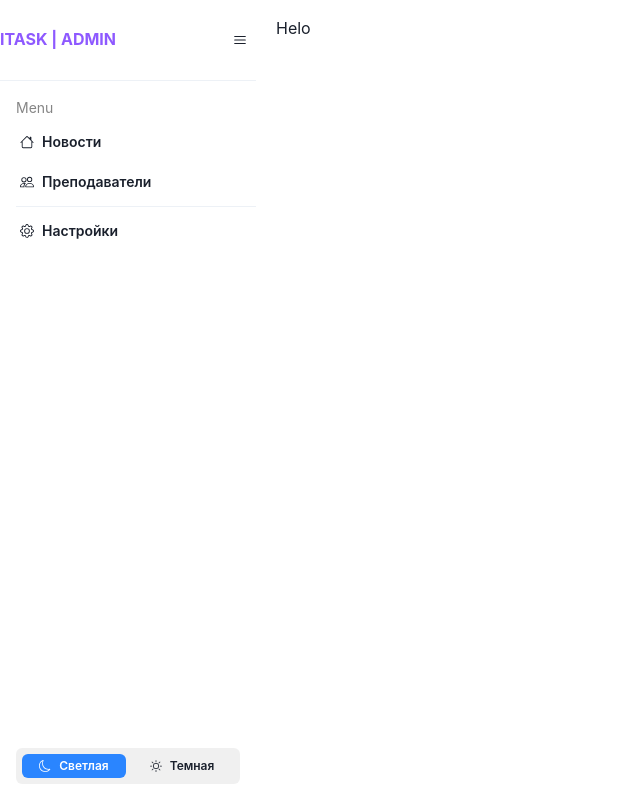
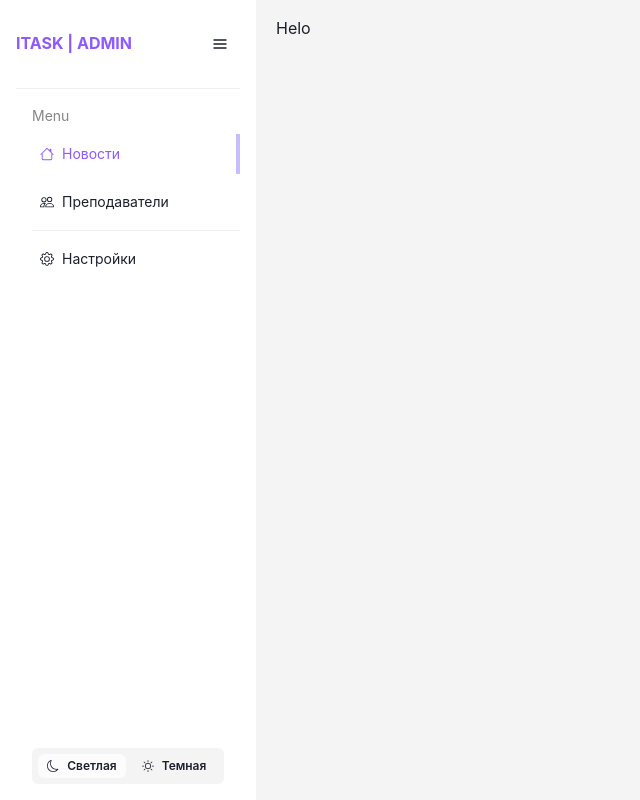
Before and after one commit to AnastasiaPeretyatko/itask-admin, a Next.js app: page / in a window 1280 px wide. Shown: the whole page, without its empty margins (0-640 px from the left). Built offline with nearby package versions, Linux system fonts and the light colour scheme; no server answers.

Commit message:
TSK-8: добавление стилей

```diff
--- a/src/style/components/button.ts
+++ b/src/style/components/button.ts
@@ -1,7 +1,6 @@
 import { defineStyle, defineStyleConfig } from '@chakra-ui/react'
 
-const baseStyle = defineStyle({
-})
+const baseStyle = defineStyle({})
 
 const switchTheme = defineStyle(() => {
   return {
@@ -10,8 +9,8 @@ const switchTheme = defineStyle(() => {
     maxW: 'unset',
     width: '100%',
     _active: {
-      bg: 'PRIMARY_BLUE',
-      color: 'white',
+      bg: 'fill.switch',
+      // color: 'white',
       borderRadius: 'md',
     },
   }
@@ -19,36 +18,62 @@ const switchTheme = defineStyle(() => {
 
 const primary = defineStyle(() => {
   return {
-    bg: 'PRIMARY_BLUE',
+    paddingX: 7,
+    fontSize: 'sm',
+    bg: 'PRIMARY_PURPLE',
     color: 'white',
+    // textTransform: 'capitalize',
+    borderRadius: 10,
+
     _hover: {
-      opacity: 0.8,
+      bgColor: 'purple.600',
+      _disabled: {
+        bg: 'button.bg',
+        color: 'text.pale',
+      },
     },
-    _active: {
-      bg: 'SECONDARY_BLUE',
-    },
+
     _disabled: {
-      bg: 'BLACK_400',
+      bg: 'button.bg',
+      color: 'text.pale',
     },
   }
 })
 
 const sidebarBtn = defineStyle(() => {
   return {
-    borderRadius: 'md',
-    padding: 1,
+    borderRadius: 'none',
+    paddingY: 1,
+    paddingX: 2,
     justifyContent: 'start',
     width: '100%',
+    fontWeight: 400,
+    fontSize: 'sm',
+    // _hover: {
+    //   bg: 'fill.switch',
+    // },
     _hover: {
-      bg: 'fill.switch'
-    }
+      borderRight: '4px solid',
+      borderColor: 'SECONDARY_PURPLE',
+    },
+    _active: {
+      borderRight: '4px solid',
+      borderColor: 'SECONDARY_PURPLE',
+      color: 'PRIMARY_PURPLE',
+    },
+  }
+})
+
+const iconStyle = defineStyle(() => {
+  return {
+
   }
 })
 
 export const buttonTheme = defineStyleConfig({
   baseStyle,
-  variants: { switchTheme, primary, sidebarBtn },
+  variants: { switchTheme, primary, sidebarBtn, iconStyle },
   defaultProps: {
-    size: 'sm',
+    // size: 'sm',
   },
 })
--- a/src/style/components/container.ts
+++ b/src/style/components/container.ts
@@ -1,13 +1,9 @@
-import {
-  defineStyle,
-  defineStyleConfig,
-  StyleFunctionProps,
-} from '@chakra-ui/react'
+import { defineStyle, defineStyleConfig } from '@chakra-ui/react'
 
 // define the base component styles
 const baseStyle = defineStyle(() => {
   return {
-    padding: 0,
+    // padding: 0,
     maxW: 'unset',
     width: 'unset',
   }
@@ -43,7 +39,7 @@ const header = defineStyle(() => {
 
 const boxTheme = defineStyle(() => {
   return {
-    width:'100%',
+    width: '100%',
     backgroundColor: 'background.switch',
     display: 'flex',
     flexDir: 'row',
@@ -65,7 +61,8 @@ const selector = defineStyle(() => {
     border: '1px solid',
     borderColor: 'fill.switch',
     position: 'relative',
-    padding: 2,
+    paddingY: 2,
+    paddingX: 4,
     fontSize: 'sm',
     bg: 'bg',
   }
@@ -98,6 +95,7 @@ const label = defineStyle(() => {
 
 const sidebar = defineStyle(() => {
   return {
+    bg: 'sidebarBG',
     display: 'flex',
     flexDir: 'column',
     width: '256px',
--- a/src/style/components/input.ts
+++ b/src/style/components/input.ts
@@ -11,9 +11,29 @@ const form_input = definePartsStyle({
     border: '1px solid',
     borderColor: 'fill.switch',
     _focusVisible: {
-      border: 'inherit'
-    }
-  }
+      border: 'inherit',
+    },
+  },
 })
 
-export const inputTheme = defineMultiStyleConfig({ variants: {form_input} })
+const search = definePartsStyle({
+  field: {
+    paddingX: 4,
+    borderRadius: 10,
+    border: '1px solid',
+    borderColor: 'text.pale',
+    fontSize: 'sm',
+    _placeholder: {
+      fontSize: 'sm',
+      color: 'text.pale',
+    },
+    _focus: {
+      border: '2px solid',
+      borderColor: 'PRIMARY_PURPLE',
+    },
+  },
+})
+
+export const inputTheme = defineMultiStyleConfig({
+  variants: { form_input, search },
+})
--- /dev/null
+++ b/src/style/components/menu.ts
@@ -0,0 +1,28 @@
+import { menuAnatomy } from '@chakra-ui/anatomy'
+import { createMultiStyleConfigHelpers } from '@chakra-ui/react'
+
+const { definePartsStyle, defineMultiStyleConfig } =
+  createMultiStyleConfigHelpers(menuAnatomy.keys)
+
+const baseStyle = definePartsStyle({
+  list: {
+    padding: 2,
+  },
+  item: {
+    display: 'flex',
+    gap: 2,
+    borderRadius: '5px',
+    padding: 2,
+    _hover: {
+      bg: 'background.switch',
+    },
+    _active: {
+      bg: 'transparent',
+    },
+    _focus: {
+      bg: 'transparent',
+    },
+  },
+})
+// export the base styles in the component theme
+export const menuTheme = defineMultiStyleConfig({ baseStyle })
--- /dev/null
+++ b/src/style/components/table.ts
@@ -0,0 +1,20 @@
+import { tableAnatomy } from '@chakra-ui/anatomy'
+import { createMultiStyleConfigHelpers } from '@chakra-ui/react'
+
+const { definePartsStyle, defineMultiStyleConfig } =
+  createMultiStyleConfigHelpers(tableAnatomy.keys)
+
+const baseStyle = definePartsStyle({
+  table: {
+    thead: {
+      bg: 'whiteAlpha.100',
+      th: {
+        paddingY: 3
+      }
+    }
+  }
+})
+
+
+
+export const tableTheme = defineMultiStyleConfig({ baseStyle })
--- a/src/style/theme.ts
+++ b/src/style/theme.ts
@@ -5,6 +5,8 @@ import { headingTheme } from './components/heading'
 import { inputTheme } from './components/input'
 import { listTheme } from './components/list'
 import { modalTheme } from './components/modal'
+import { tableTheme } from './components/table'
+import { menuTheme } from './components/menu'
 
 export const theme = extendTheme({
   config: {
@@ -20,15 +22,19 @@ export const theme = extendTheme({
   },
   semanticTokens: {
     colors: {
+      sidebarBG: { _dark: '#1A1D1F', _light: 'white.100' },
       text: {
         pale: { _dark: 'whiteAlpha.600', _light: 'blackAlpha.600' },
       },
-      bg: { _dark: 'BLACK_100', _light: 'white' },
+      bg: { _dark: 'black', _light: 'white.300' },
       fill: {
-        switch: { _dark: 'whiteAlpha.50', _light: 'blackAlpha.100' },
+        switch: { _dark: 'BLACK_300', _light: 'white.200' },
       },
       background: {
-        switch: { _dark: 'whiteAlpha.50', _light: 'blackAlpha.100' },
+        switch: { _dark: 'BLACK_100', _light: 'white.300' },
+      },
+      button: {
+        bg: { _dark: 'whiteAlpha.900', _light: 'blackAlpha.400' },
       },
     },
   },
@@ -47,6 +53,19 @@ export const theme = extendTheme({
     BLACK_200: '#1A1D1F',
     BLACK_300: '#272B30',
     BLACK_400: '#303336',
+
+    white: {
+      100: 'white',
+      200: '#FCFCFC',
+      300: '#F4F4F4',
+    },
+
+    red: {
+      100: '#FFECEE'
+    },
+
+    black: '#111315',
+    PRIMARY_WHITE: '#FCFCFC',
   },
   components: {
     Container: containerTheme,
@@ -54,6 +73,8 @@ export const theme = extendTheme({
     Heading: headingTheme,
     Input: inputTheme,
     List: listTheme,
-    Modal: modalTheme
+    Modal: modalTheme,
+    Table: tableTheme,
+    Menu: menuTheme,
   },
 })
```
